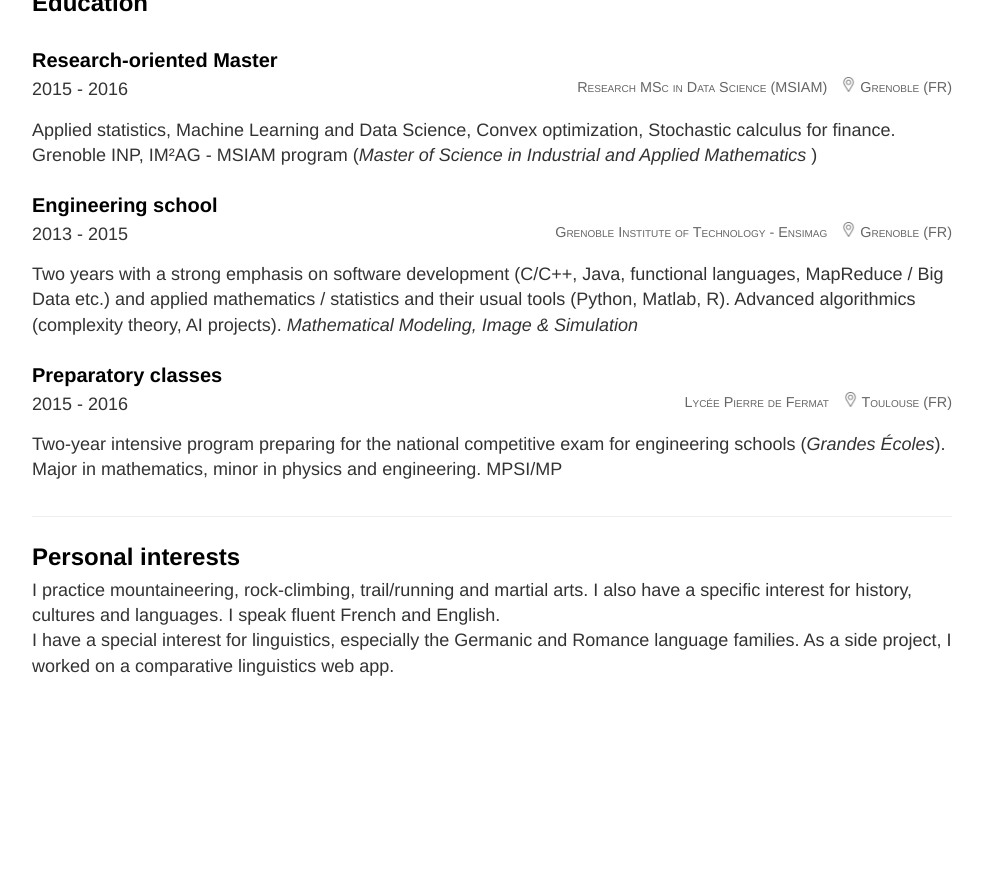
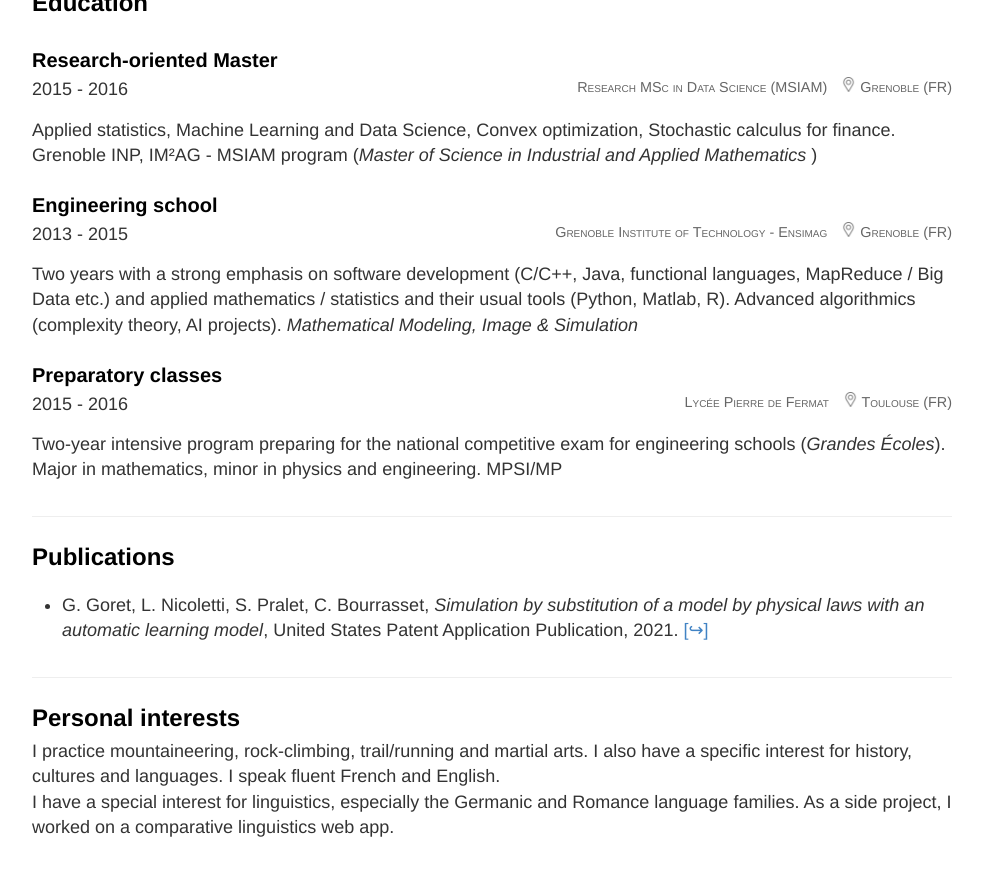
Before and after one commit to leonicoletti/leonicoletti.github.io, a Jekyll site: the page built from curriculum.html, in a window 1280 px wide and 900 px high, scrolled down 1714 px. Shown: the top 876 px of the window, without its empty margins (148-1131 px from the left). Built offline with Jekyll 4.4.1, drawn with Linux system fonts in a browser that asks for light colours; before the commit the page ends 2453 px from its top, so only the background shows below that.

Commit message:
Publications added in CV (patent).

```diff
--- a/curriculum.html
+++ b/curriculum.html
@@ -96,6 +96,15 @@
 
 
     <div class="separator"></div>
+    <h2>Publications</h2>
+    <ul>
+      <li>
+        <p>G. Goret, L. Nicoletti, S. Pralet, C. Bourrasset, <i>Simulation by substitution of a model by physical laws with an automatic learning model</i>, United States Patent Application Publication, 2021. <a href="https://patentimages.storage.googleapis.com/ce/c9/68/c9c6b04e7d448a/US20210365616A1.pdf" target="_blank">[↪]</a></p>
+      </li>
+    </ul>
+
+
+    <div class="separator"></div>
     <h2>Personal interests</h2>
 
     <p>I practice mountaineering, rock-climbing, trail/running and martial arts. I also have a specific interest for history, cultures and languages. I speak fluent French and English.</p>
```
